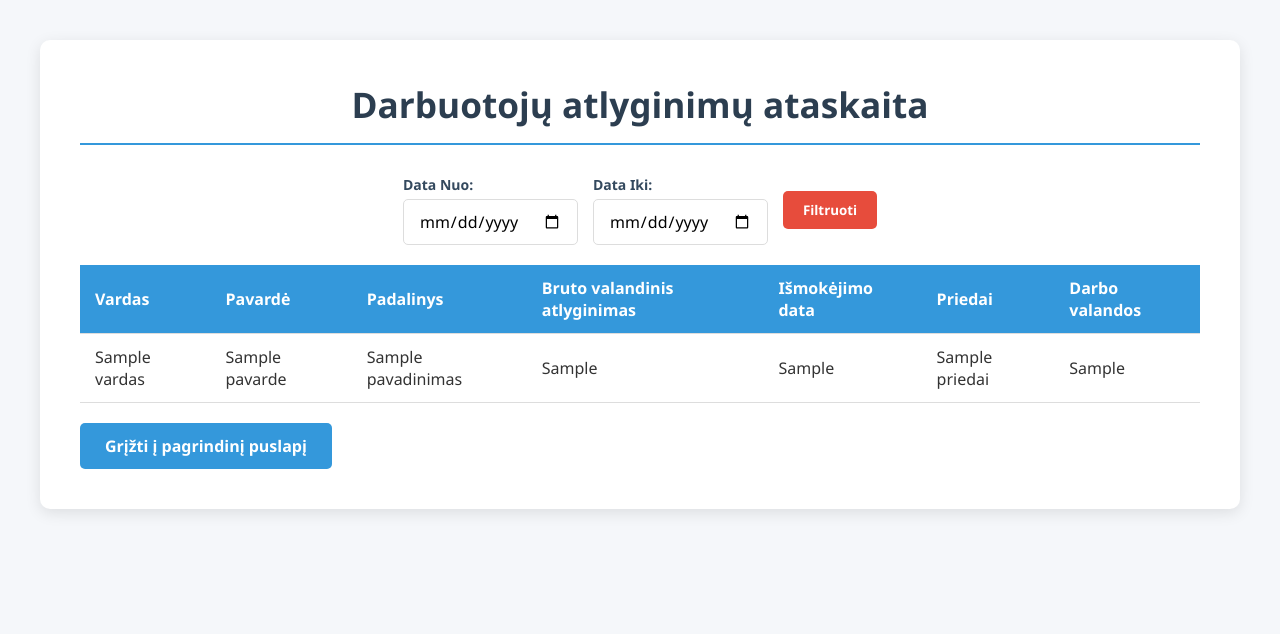
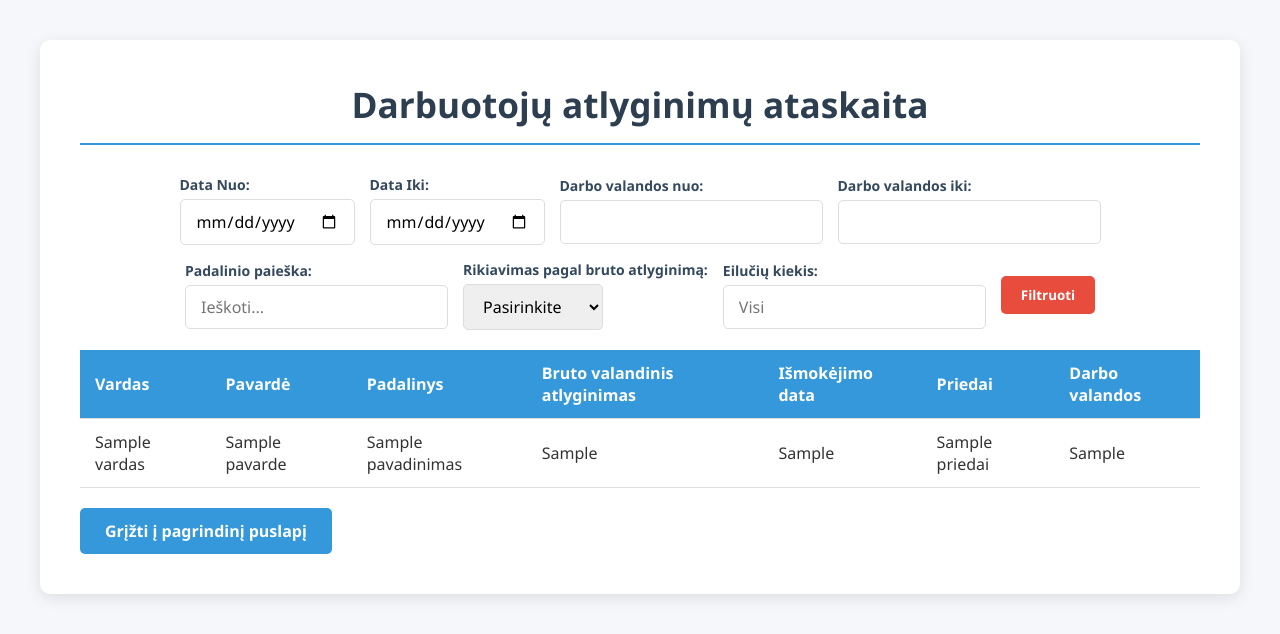
Before and after one commit to rytsle/duomenu_baziu_laboras, a Flask app: template templates/ataskaita.html in a window 1280 px wide. Shown: the top 634 px of the page. Run offline with Flask 3, Linux system fonts and the light colour scheme; the template is opened without the code that fills it: most values are stand-ins (such as "Sample title", 1, 10 or a date in 2020).

Commit message:
ataskaita

```diff
--- a/app.py
+++ b/app.py
@@ -30,34 +30,19 @@ def universitetai():
 @app.route('/ataskaita')
 def ataskaita():
     try:
-        # Get date filter parameters from request
+        # Get filter parameters from request
         date_from = request.args.get('date_from')
         date_to = request.args.get('date_to')
-
+        hours_from = request.args.get('hours_from')
+        hours_to = request.args.get('hours_to')
+        search_text = request.args.get('search_text')
+        sort_order = request.args.get('sort_order')
+        row_limit = request.args.get('row_limit')
 
         connection = get_connection()
         cursor = connection.cursor(dictionary=True)
 
-        # Base query
-        query = """
-            SELECT
-                darbuotojai.vardas,
-                darbuotojai.pavarde,
-                padaliniai.pavadinimas,
-                atlyginimai.bruto_valandinis_atlyginimas,
-                atlyginimai.ismokejimo_data,
-                atlyginimai.priedai,
-                atlyginimai.darbo_valandos
-            FROM darbuotojai
-            LEFT JOIN darbuotojai_padaliniai
-                ON darbuotojai.id_darbuotojas = darbuotojai_padaliniai.fk_padalinio_darbuotojas
-            LEFT JOIN padaliniai
-                ON padaliniai.id_padalinys = darbuotojai_padaliniai.fk_darbuotojo_padalinys
-            LEFT JOIN atlyginimai
-                ON atlyginimai.fk_atlyginimo_darbuotojas = darbuotojai.id_darbuotojas
-        """
-
-        # Add date filters if provided
+        # Build filter conditions
         conditions = []
         params = []
 
@@ -69,17 +54,148 @@ def ataskaita():
             conditions.append("atlyginimai.ismokejimo_data <= %s")
             params.append(date_to)
 
-        if conditions:
-            query += " WHERE " + " AND ".join(conditions)
+        if hours_from:
+            conditions.append("atlyginimai.darbo_valandos >= %s")
+            params.append(hours_from)
 
-        # Execute the query with parameters
+        if hours_to:
+            conditions.append("atlyginimai.darbo_valandos <= %s")
+            params.append(hours_to)
+
+        if search_text:
+            conditions.append("padaliniai.pavadinimas LIKE %s")
+            params.append('%' + search_text + '%')
+
+        # Construct the WHERE clause
+        where_clause = " WHERE " + " AND ".join(conditions) if conditions else ""
+
+        # Construct the ORDER BY clause if sorting is requested
+        order_clause = ""
+        if sort_order:
+            order_direction = "ASC" if sort_order == 'asc' else "DESC"
+            order_clause = f" ORDER BY bruto_valandinis_atlyginimas {order_direction}"
+
+        # Construct the LIMIT clause if row limiting is requested
+        limit_clause = ""
+        if row_limit and row_limit.isdigit() and int(row_limit) > 0:
+            limit_clause = f" LIMIT {int(row_limit)}"
+
+        # Build the final combined query using UNION ALL
+        # First part: actual data rows with appropriate filters, sorting, and limiting
+        # Second part: aggregated statistics with same filters but no sorting or limiting
+        query = f"""
+            WITH filtered_data AS (
+                SELECT
+                    darbuotojai.vardas,
+                    darbuotojai.pavarde,
+                    padaliniai.pavadinimas,
+                    atlyginimai.bruto_valandinis_atlyginimas,
+                    atlyginimai.ismokejimo_data,
+                    atlyginimai.priedai,
+                    atlyginimai.darbo_valandos,
+                    0 as row_type
+                FROM darbuotojai
+                LEFT JOIN darbuotojai_padaliniai
+                    ON darbuotojai.id_darbuotojas = darbuotojai_padaliniai.fk_padalinio_darbuotojas
+                LEFT JOIN padaliniai
+                    ON padaliniai.id_padalinys = darbuotojai_padaliniai.fk_darbuotojo_padalinys
+                LEFT JOIN atlyginimai
+                    ON atlyginimai.fk_atlyginimo_darbuotojas = darbuotojai.id_darbuotojas
+                {where_clause}
+                {order_clause}
+                {limit_clause}
+            )
+
+            SELECT * FROM (
+                SELECT
+                    vardas,
+                    pavarde,
+                    pavadinimas,
+                    bruto_valandinis_atlyginimas,
+                    ismokejimo_data,
+                    priedai,
+                    darbo_valandos,
+                    row_type
+                FROM filtered_data
+
+
+                UNION ALL
+
+                SELECT
+                    '' as vardas,
+                    '' as pavarde,
+                    '' as pavadinimas,
+                    '' as bruto_valandinis_atlyginimas,
+                    '' as ismokejimo_data,
+                    '' as priedai,
+                    '' as darbo_valandos,
+                    1 as row_type
+
+                UNION ALL
+
+                SELECT
+                    'Iš viso' as vardas,
+                    '' as pavarde,
+                    '' as pavadinimas,
+                    CAST(SUM(bruto_valandinis_atlyginimas) AS CHAR) as bruto_valandinis_atlyginimas,
+                    '' as ismokejimo_data,
+                    CAST(SUM(priedai) AS CHAR) as priedai,
+                    CAST(SUM(darbo_valandos) AS CHAR) as darbo_valandos,
+                    2 as row_type
+                FROM filtered_data
+
+                UNION ALL
+
+                SELECT
+                    'Vidurkiai' as vardas,
+                    '' as pavarde,
+                    '' as pavadinimas,
+                    CAST(AVG(bruto_valandinis_atlyginimas) AS CHAR) as bruto_valandinis_atlyginimas,
+                    '' as ismokejimo_data,
+                    CAST(AVG(priedai) AS CHAR) as priedai,
+                    CAST(AVG(darbo_valandos) AS CHAR) as darbo_valandos,
+                    3 as row_type
+                FROM filtered_data
+
+                UNION ALL
+
+                -- Maximum row
+                SELECT
+                    'Maksimalus' as vardas,
+                    '' as pavarde,
+                    '' as pavadinimas,
+                    CAST(MAX(bruto_valandinis_atlyginimas) AS CHAR) as bruto_valandinis_atlyginimas,
+                    '' as ismokejimo_data,
+                    CAST(MAX(priedai) AS CHAR) as priedai,
+                    CAST(MAX(darbo_valandos) AS CHAR) as darbo_valandos,
+                    4 as row_type
+                FROM filtered_data
+
+                UNION ALL
+
+                -- Minimum row
+                SELECT
+                    'Minimalus' as vardas,
+                    '' as pavarde,
+                    '' as pavadinimas,
+                    CAST(MIN(bruto_valandinis_atlyginimas) AS CHAR) as bruto_valandinis_atlyginimas,
+                    '' as ismokejimo_data,
+                    CAST(MIN(priedai) AS CHAR) as priedai,
+                    CAST(MIN(darbo_valandos) AS CHAR) as darbo_valandos,
+                    5 as row_type
+                FROM filtered_data
+            ) AS result_set
+            ORDER BY row_type
+        """        # Execute the combined query
         cursor.execute(query, params)
+        data = cursor.fetchall()
 
-        data = cursor.fetchall()
         cursor.close()
         connection.close()
 
-        return render_template('ataskaita.html', data=data, date_from=date_from, date_to=date_to)
+        return render_template('ataskaita.html', data=data, date_from=date_from, date_to=date_to,
+                              hours_from=hours_from, hours_to=hours_to, search_text=search_text,
+                              sort_order=sort_order, row_limit=row_limit)
     except Error as e:
         logger.error(f"Error fetching ataskaita data: {e}")
         return jsonify({"error": str(e)}), 500
--- a/templates/ataskaita.html
+++ b/templates/ataskaita.html
@@ -118,13 +118,51 @@
       margin-bottom: 5px;
       color: #34495e;
     }
+
+    /* Modal styles */
+    .modal {
+      display: none;
+      position: fixed;
+      z-index: 1000;
+      left: 0;
+      top: 0;
+      width: 100%;
+      height: 100%;
+      background-color: rgba(0, 0, 0, 0.5);
+    }
+
+    .modal-content {
+      background-color: white;
+      margin: 15% auto;
+      padding: 20px;
+      border-radius: 8px;
+      width: 80%;
+      max-width: 500px;
+      box-shadow: 0 4px 8px rgba(0, 0, 0, 0.2);
+      text-align: center;
+    }
+
+    .close-modal {
+      background-color: #3498db;
+      color: white;
+      border: none;
+      border-radius: 5px;
+      padding: 10px 20px;
+      font-size: 16px;
+      cursor: pointer;
+      margin-top: 15px;
+    }
+
+    .close-modal:hover {
+      background-color: #2980b9;
+    }
   </style>
 </head>
 <body>
   <div class="container">
     <h1>Darbuotojų atlyginimų ataskaita</h1>
 
-    <form class="filter-container" method="GET" action="/ataskaita">
+    <form class="filter-container" method="GET" action="/ataskaita" id="filterForm">
       <div class="input-group">
         <span class="input-label">Data Nuo:</span>
         <input
@@ -141,6 +179,55 @@
           name="date_to"
           class="date-input"
           value="{{ date_to if date_to else '' }}"
+        >
+      </div>
+      <div class="input-group">
+        <span class="input-label">Darbo valandos nuo:</span>
+        <input
+          type="number"
+          name="hours_from"
+          class="date-input"
+          min="0"
+          value="{{ hours_from if hours_from else '' }}"
+        >
+      </div>
+      <div class="input-group">
+        <span class="input-label">Darbo valandos iki:</span>
+        <input
+          type="number"
+          name="hours_to"
+          class="date-input"
+          min="0"
+          value="{{ hours_to if hours_to else '' }}"
+        >
+      </div>
+      <div class="input-group">
+        <span class="input-label">Padalinio paieška:</span>
+        <input
+          type="text"
+          name="search_text"
+          class="date-input"
+          placeholder="Ieškoti..."
+          value="{{ search_text if search_text else '' }}"
+        >
+      </div>
+      <div class="input-group">
+        <span class="input-label">Rikiavimas pagal bruto atlyginimą:</span>
+        <select name="sort_order" class="date-input">
+          <option value="" {% if not sort_order %}selected{% endif %}>Pasirinkite</option>
+          <option value="asc" {% if sort_order == 'asc' %}selected{% endif %}>Didėjančiai</option>
+          <option value="desc" {% if sort_order == 'desc' %}selected{% endif %}>Mažėjančiai</option>
+        </select>
+      </div>
+      <div class="input-group">
+        <span class="input-label">Eilučių kiekis:</span>
+        <input
+          type="number"
+          name="row_limit"
+          class="date-input"
+          min="0"
+          placeholder="Visi"
+          value="{{ row_limit if row_limit else '' }}"
         >
       </div>
       <button type="submit" class="filter-btn">Filtruoti</button>
@@ -175,5 +262,53 @@
 
     <a href="/" class="back-btn">Grįžti į pagrindinį puslapį</a>
   </div>
+
+  <!-- Modal for error messages -->
+  <div id="errorModal" class="modal">
+    <div class="modal-content">
+      <p id="modalMessage"></p>
+      <button class="close-modal" onclick="closeModal()">Uždaryti</button>
+    </div>
+  </div>
+
+  <script>
+    function validateForm(event) {
+      const hoursFromInput = document.querySelector('input[name="hours_from"]');
+      const hoursToInput = document.querySelector('input[name="hours_to"]');
+
+      // Check hours_from
+      if (hoursFromInput.value && parseFloat(hoursFromInput.value) < 0) {
+        event.preventDefault();
+        showErrorModal("Darbo valandos negali būti neigiamos!");
+        return false;
+      }
+
+      // Check hours_to
+      if (hoursToInput.value && parseFloat(hoursToInput.value) < 0) {
+        event.preventDefault();
+        showErrorModal("Darbo valandos negali būti neigiamos!");
+        return false;
+      }
+
+      return true;
+    }
+
+    function showErrorModal(message) {
+      const modal = document.getElementById('errorModal');
+      const modalMessage = document.getElementById('modalMessage');
+      modalMessage.textContent = message;
+      modal.style.display = 'block';
+    }
+
+    function closeModal() {
+      const modal = document.getElementById('errorModal');
+      modal.style.display = 'none';
+    }
+
+    document.addEventListener('DOMContentLoaded', function() {
+      const filterForm = document.getElementById('filterForm');
+      filterForm.addEventListener('submit', validateForm);
+    });
+  </script>
 </body>
 </html>
```
